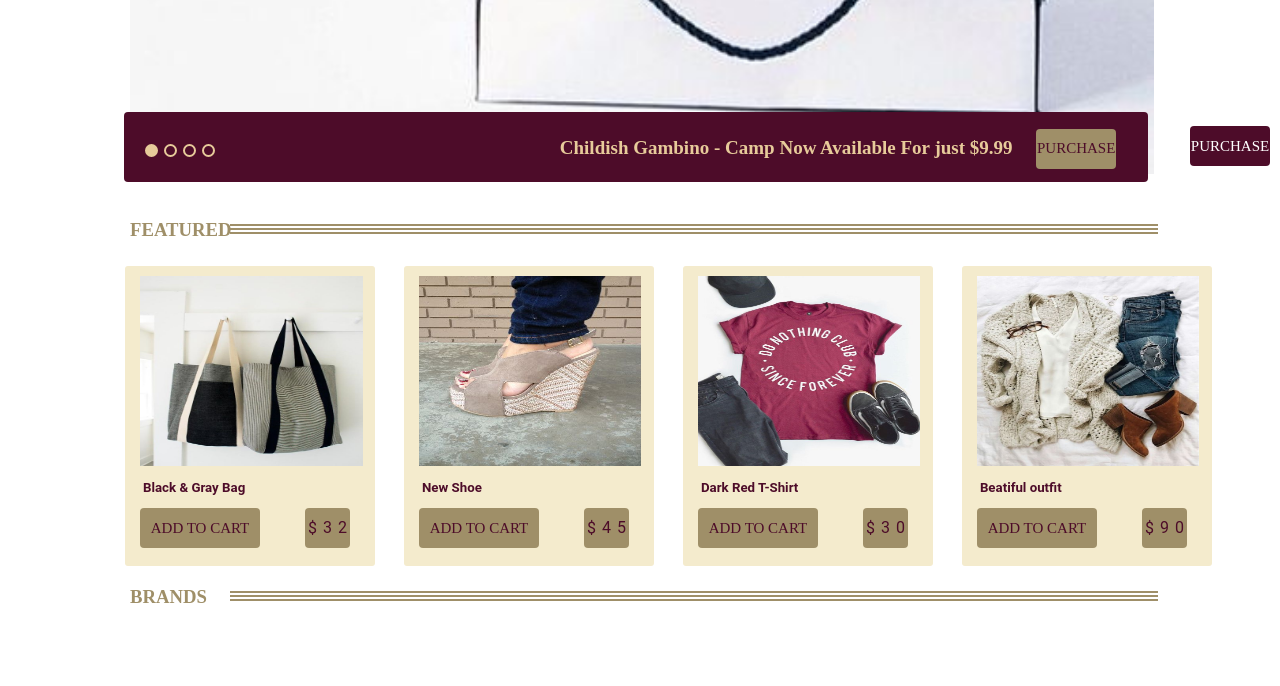
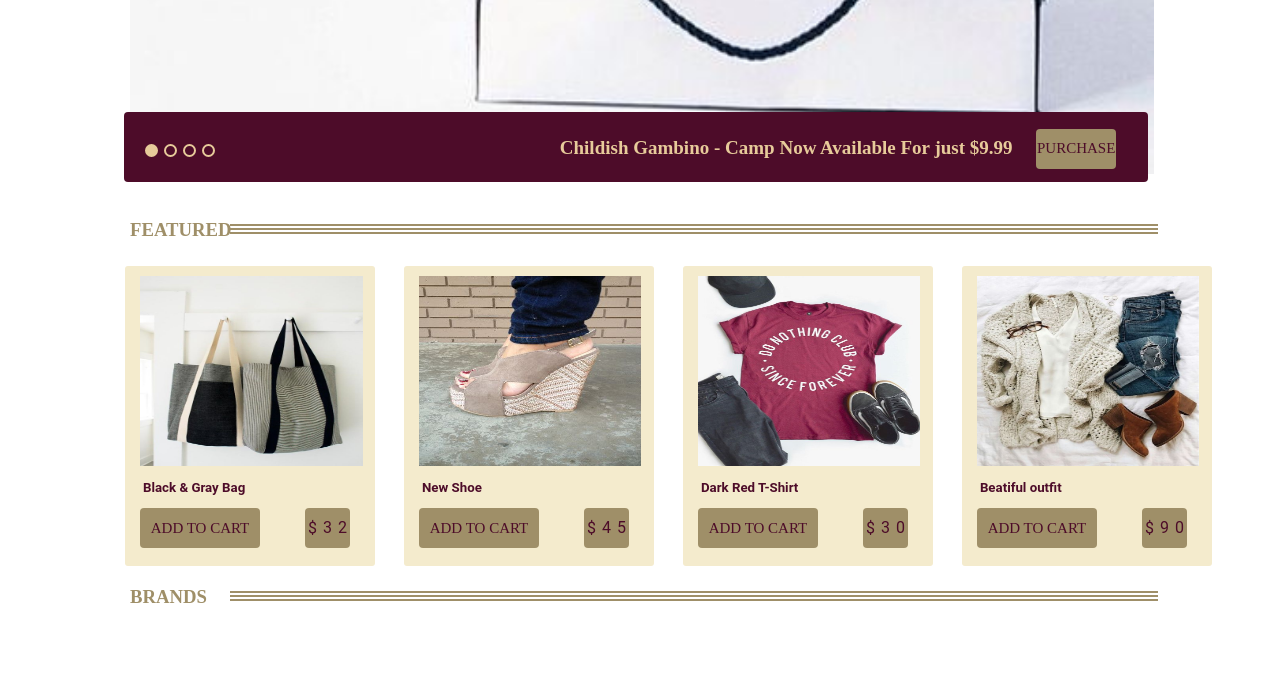
Before and after one commit to oMnia-Elsayed/Shopping-Website, a website: page index.html in a window 1280 px wide. Shown: the part 1100-1786 px from the top of the page. Drawn offline with nearby package versions, Linux system fonts and the light colour scheme.

Commit message:
Update index.html

```diff
--- a/index.html
+++ b/index.html
@@ -121,7 +121,7 @@
         <h3 class="available">Childish Gambino - Camp Now Available For just $9.99 </h3>
         <button class="comman purchase"> purchase</button>
       </div>
-      <button class="comman purchase2"> purchase</button>
+
     </section>
 
     <section>
```
